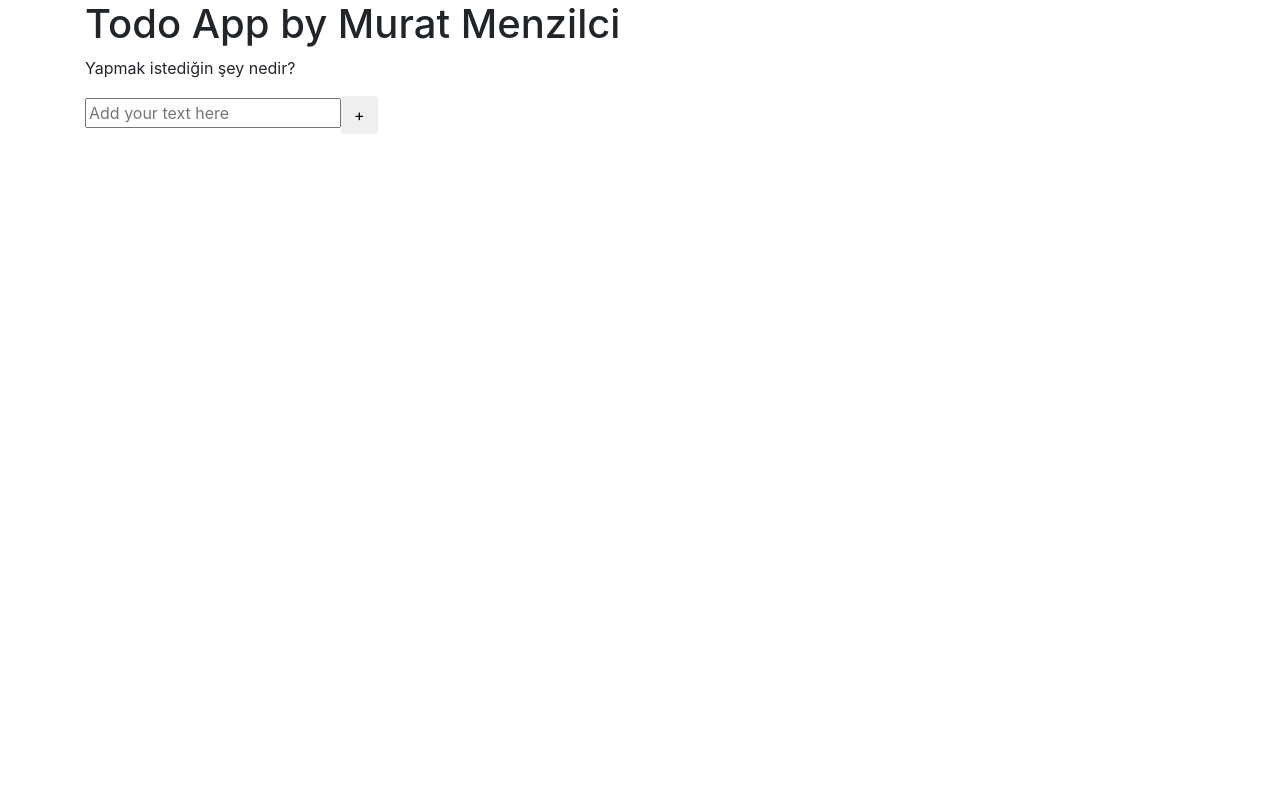
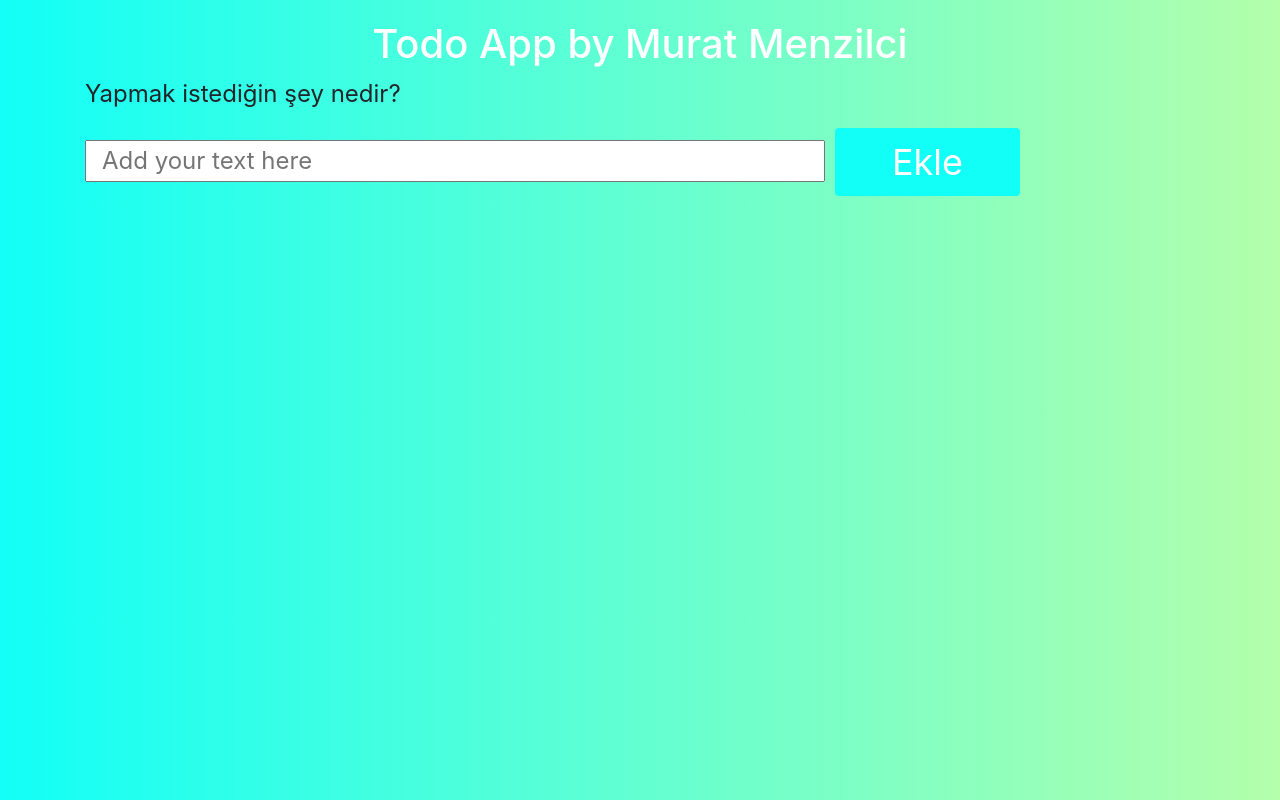
Before and after one commit to Murat0901/todo, a React (Create React App) app: page / in a window 1280 px wide. Built offline with nearby package versions, Linux system fonts and the light colour scheme.

Commit message:
Css düzenlemeleri yapıldı

```diff
--- a/public/index.html
+++ b/public/index.html
@@ -25,7 +25,7 @@
       work correctly both with client-side routing and a non-root public URL.
       Learn how to configure a non-root public URL by running `npm run build`.
     -->
-    <title>React App</title>
+    <title>My ToDo App</title>
   </head>
   <body>
     <noscript>You need to enable JavaScript to run this app.</noscript>
--- /dev/null
+++ b/src/App.css
@@ -0,0 +1,27 @@
+body{
+    background: #B3FFAB;  /* fallback for old browsers */
+    background: -webkit-linear-gradient(to right, #12FFF7, #B3FFAB);  /* Chrome 10-25, Safari 5.1-6 */
+    background: linear-gradient(to right, #12FFF7, #B3FFAB); /* W3C, IE 10+/ Edge, Firefox 16+, Chrome 26+, Opera 12+, Safari 7+ */
+    font-size: 1.5em;
+}
+
+h1{
+    margin-top: 20px;
+    color: #fff;
+    text-align: center;
+}
+
+ul{
+    margin-top: 10px;
+}
+
+li{
+    margin-top: 10px;
+}
+
+.btn{
+    font-size: 1.5em;
+    margin-left: 10px;
+    color:#fff;
+    background-color: #12FFF7;
+}
--- a/src/App.js
+++ b/src/App.js
@@ -1,5 +1,6 @@
 import React, { Component } from 'react'
 import List from './List'
+import './App.css'
 
 
 class App extends Component {
@@ -38,13 +39,13 @@ class App extends Component {
         <h1>Todo App by Murat Menzilci</h1>
           <p>Yapmak istediğin şey nedir?</p>
           <input
-              className="input"
+              className="col-md-8"
               onChange={this.onChangeHandler}
               value={this.state.term}
               type="text"
               placeholder="Add your text here"
             />
-          <button className="btn" onClick={this.onFormSubmitHandler}>+</button>
+          <button className="btn col-md-2" onClick={this.onFormSubmitHandler}>Ekle</button>
         </form>
 
         <List
--- a/src/List.js
+++ b/src/List.js
@@ -1,8 +1,8 @@
 import React from 'react';
 
 const List = (props) =>
-    <div className="container">
-        <ul className="list-gropu">
+    <div>
+        <ul className="list-group col-md-12">
           {props.items.map((item,index) => (
             <li
             key={index}
```
